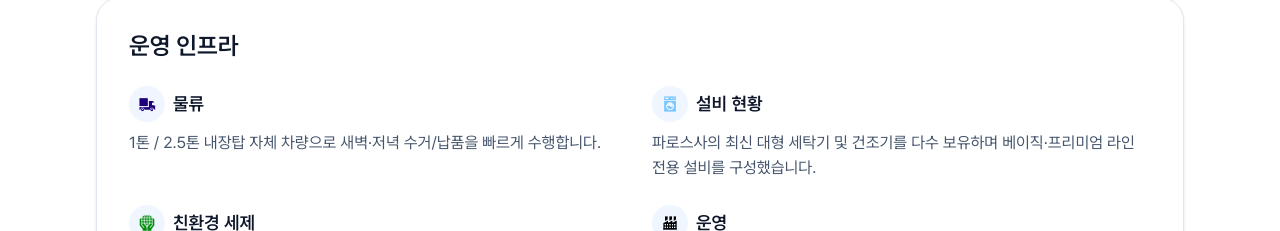
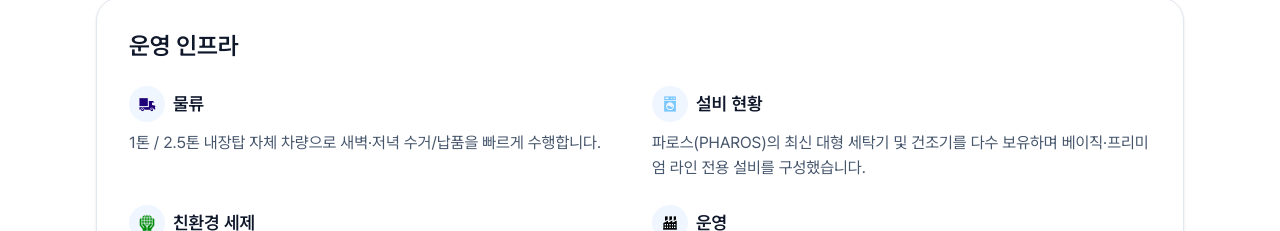
Before and after one commit to luckydut97/washnguy_web, a Next.js app: page /about in a window 1280 px wide. Shown: the part 1149-1380 px from the top of the page. Built offline with nearby package versions, Linux system fonts and the light colour scheme.

Commit message:
텍스트 변경 요청 반영

```diff
--- a/app/about/page.tsx
+++ b/app/about/page.tsx
@@ -122,7 +122,7 @@ export default function AboutPage() {
               },
               {
                 title: "설비 현황",
-                desc: "파로스사의 최신 대형 세탁기 및 건조기를 다수 보유하며 베이직·프리미엄 라인 전용 설비를 구성했습니다.",
+                desc: "파로스(PHAROS)의 최신 대형 세탁기 및 건조기를 다수 보유하며 베이직·프리미엄 라인 전용 설비를 구성했습니다.",
                 icon: "/equipment.png",
               },
               {
--- a/app/page.tsx
+++ b/app/page.tsx
@@ -200,7 +200,7 @@ export default async function Home() {
                 대량 세탁 특화 인프라
               </h2>
               <p className="mt-4 text-slate-600">
-                HS 크린텍 社 프리미엄 최신 세탁기 라인 파로스(PHAROS) 모델
+                HS 크린텍 사 프리미엄 최신 세탁기 라인 파로스(PHAROS) 모델
                 최신 대형 세탁기 및 건조기를 보유 중이며, 자회사 ㈜내추럴크린 에서 365일 24시간 AS 및 기계를 공급받아 안정적인 세탁 서비스를 제공합니다.
               </p>
               <dl className="mt-6 grid grid-cols-2 gap-4 text-sm text-slate-600 items-center content-center">
```
